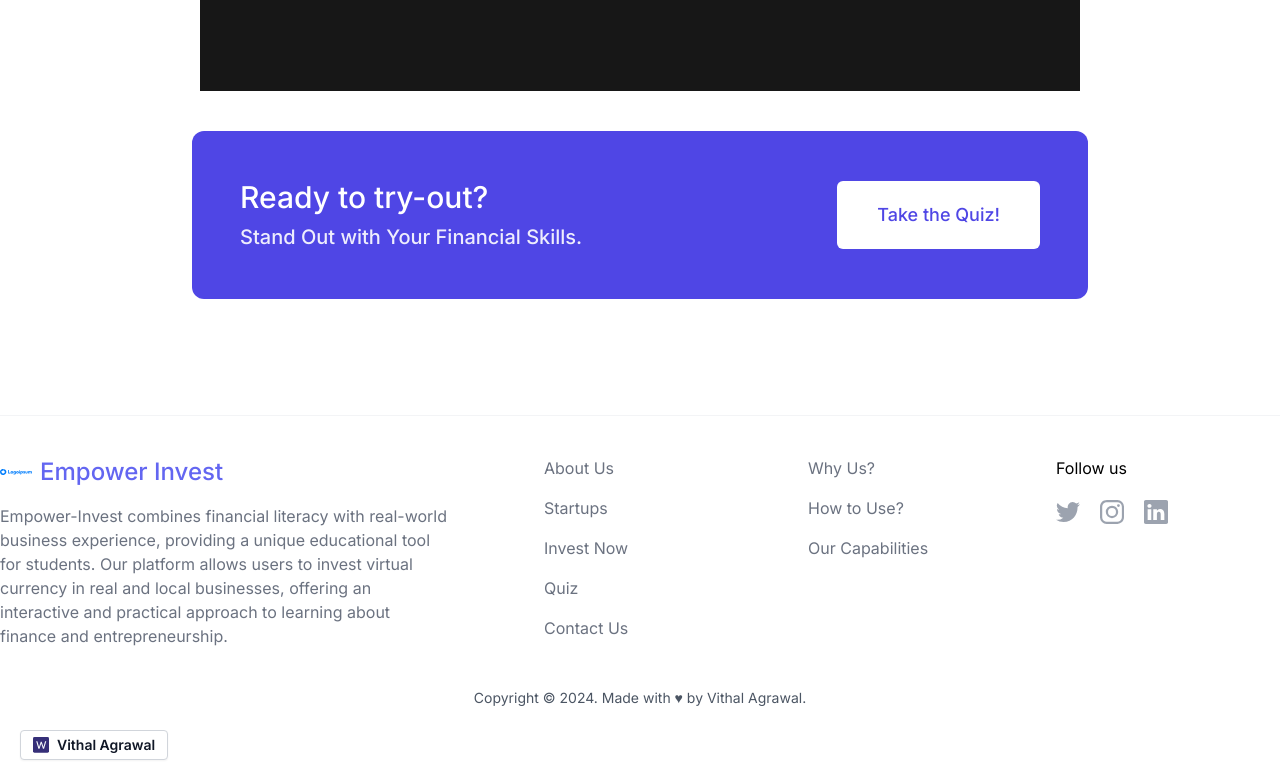
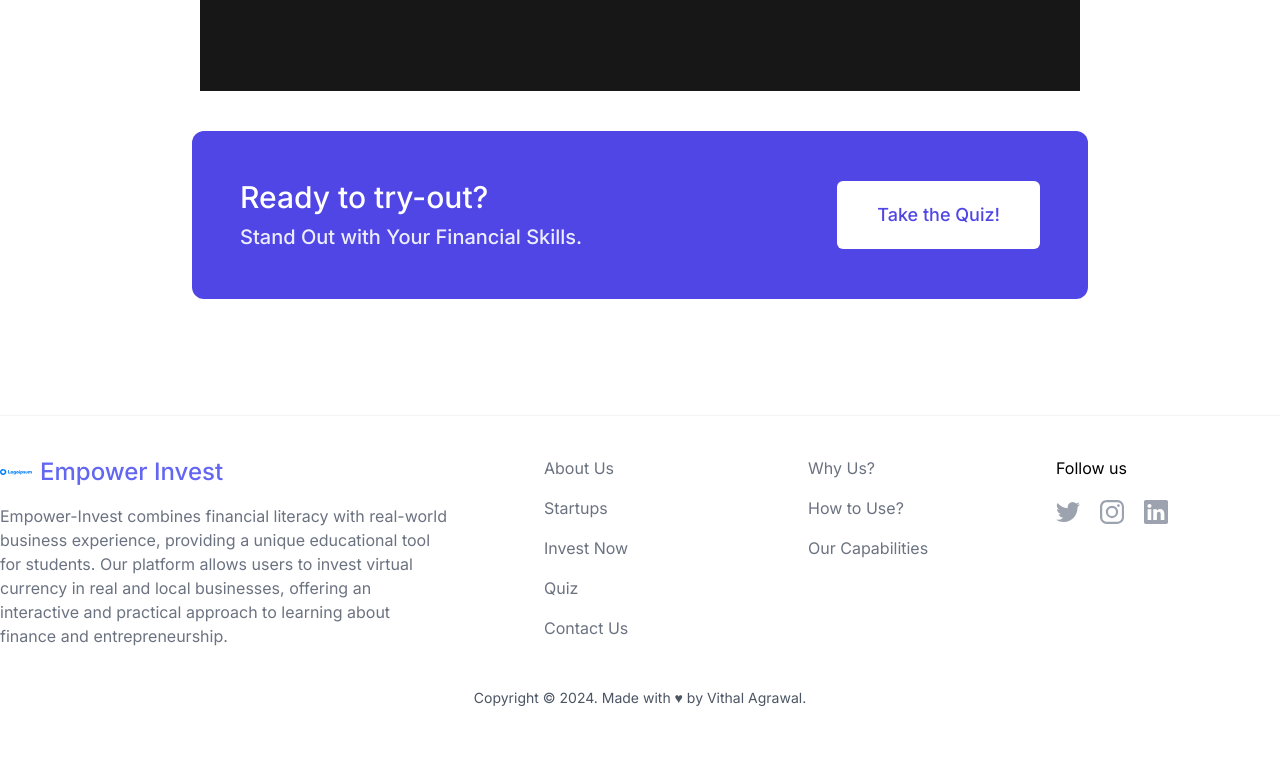
Before and after one commit to vithal34/last, a Next.js app: page / in a window 1280 px wide. Shown: the part 4970-5750 px from the top of the page. Built offline with nearby package versions, Linux system fonts and the light colour scheme.

Commit message:
Update footer.tsx

```diff
--- a/src/components/Footer.tsx
+++ b/src/components/Footer.tsx
@@ -172,28 +172,29 @@ const Linkedin = ({ size = 24 }) => (
 
 const Backlink = () => {
   return (
-    <a
-      href="https://en.wikipedia.org/wiki/Vithoba"
-      target="_blank"
-      rel="noopener"
-      className="absolute flex px-3 py-1 space-x-2 text-sm font-semibold text-gray-900 bg-white border border-gray-300 rounded shadow-sm place-items-center left-5 bottom-5 dark:bg-trueGray-900 dark:border-trueGray-700 dark:text-trueGray-300"
-    >
-      <svg
-        width="20"
-        height="20"
-        viewBox="0 0 30 30"
-        fill="none"
-        className="w-4 h-4"
-        xmlns="http://www.w3.org/2000/svg"
-      >
-        <rect width="30" height="29.5385" rx="2.76923" fill="#362F78" />
-        <path
-          d="M10.14 21.94H12.24L15.44 12.18L18.64 21.94H20.74L24.88 8H22.64L19.58 18.68L16.36 8.78H14.52L11.32 18.68L8.24 8H6L10.14 21.94Z"
-          fill="#F7FAFC"
-        />
-      </svg>
+    <></>
+    // <a
+    //   href="https://en.wikipedia.org/wiki/Vithoba"
+    //   target="_blank"
+    //   rel="noopener"
+    //   className="absolute flex px-3 py-1 space-x-2 text-sm font-semibold text-gray-900 bg-white border border-gray-300 rounded shadow-sm place-items-center left-5 bottom-5 dark:bg-trueGray-900 dark:border-trueGray-700 dark:text-trueGray-300"
+    // >
+    //   <svg
+    //     width="20"
+    //     height="20"
+    //     viewBox="0 0 30 30"
+    //     fill="none"
+    //     className="w-4 h-4"
+    //     xmlns="http://www.w3.org/2000/svg"
+    //   >
+    //     <rect width="30" height="29.5385" rx="2.76923" fill="#362F78" />
+    //     <path
+    //       d="M10.14 21.94H12.24L15.44 12.18L18.64 21.94H20.74L24.88 8H22.64L19.58 18.68L16.36 8.78H14.52L11.32 18.68L8.24 8H6L10.14 21.94Z"
+    //       fill="#F7FAFC"
+    //     />
+    //   </svg>
 
-      <span>Vithal Agrawal</span>
-    </a>
+    //   <span>Vithal Agrawal</span>
+    // </a>
   );
 };
```
